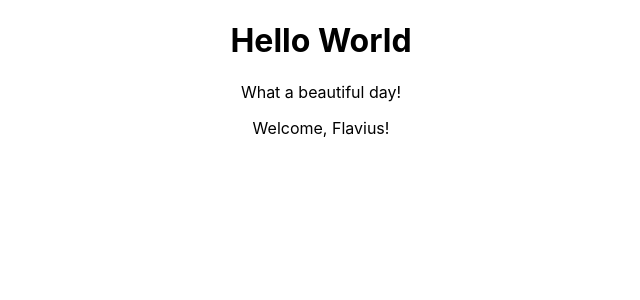
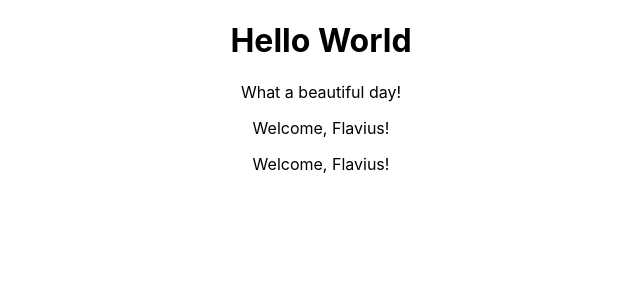
Before and after one commit to Beji96/Develhope-react-exercise, a React (Create React App) app: page / in a window 1280 px wide. Shown: the top 300 px of the page, without its empty margins (319-959 px from the left). Built offline with nearby package versions, Linux system fonts and the light colour scheme.

Commit message:
I finish prop 2

```diff
--- a/src/App.js
+++ b/src/App.js
@@ -8,6 +8,7 @@ function App() {
   <div className="App">
     <Hello/>
     <Welcome name ="Flavius"/>
+    <Welcome/>
   </div>
  )
 }
--- a/src/Welcome.js
+++ b/src/Welcome.js
@@ -6,12 +6,15 @@
 
 import React, { Component } from 'react'
 
-export class Welcome extends Component {
+ class Welcome extends Component {
   render() {
     return (
       <p>Welcome, {this.props.name}!</p>
     )
   }
 }
+Welcome.defaultProps={
+    name: "Flavius"
+}
 
 export default Welcome
```
